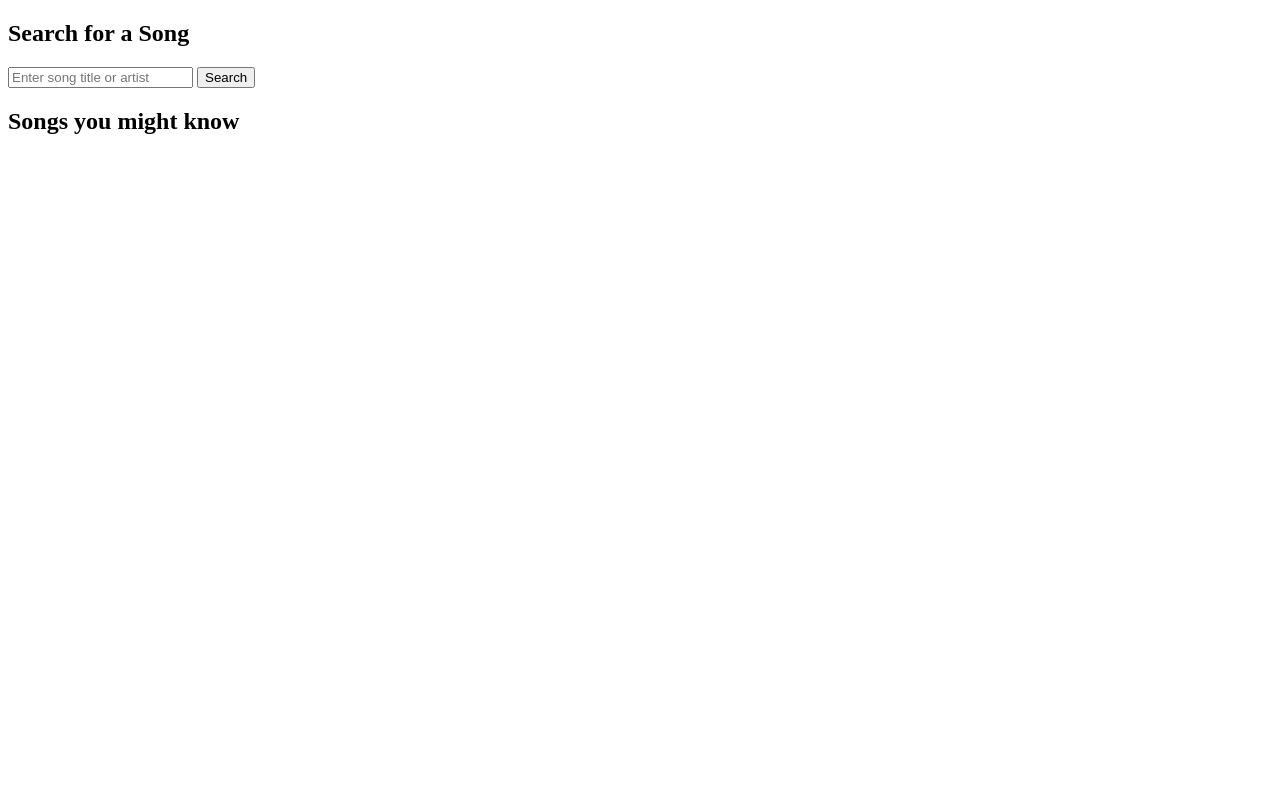
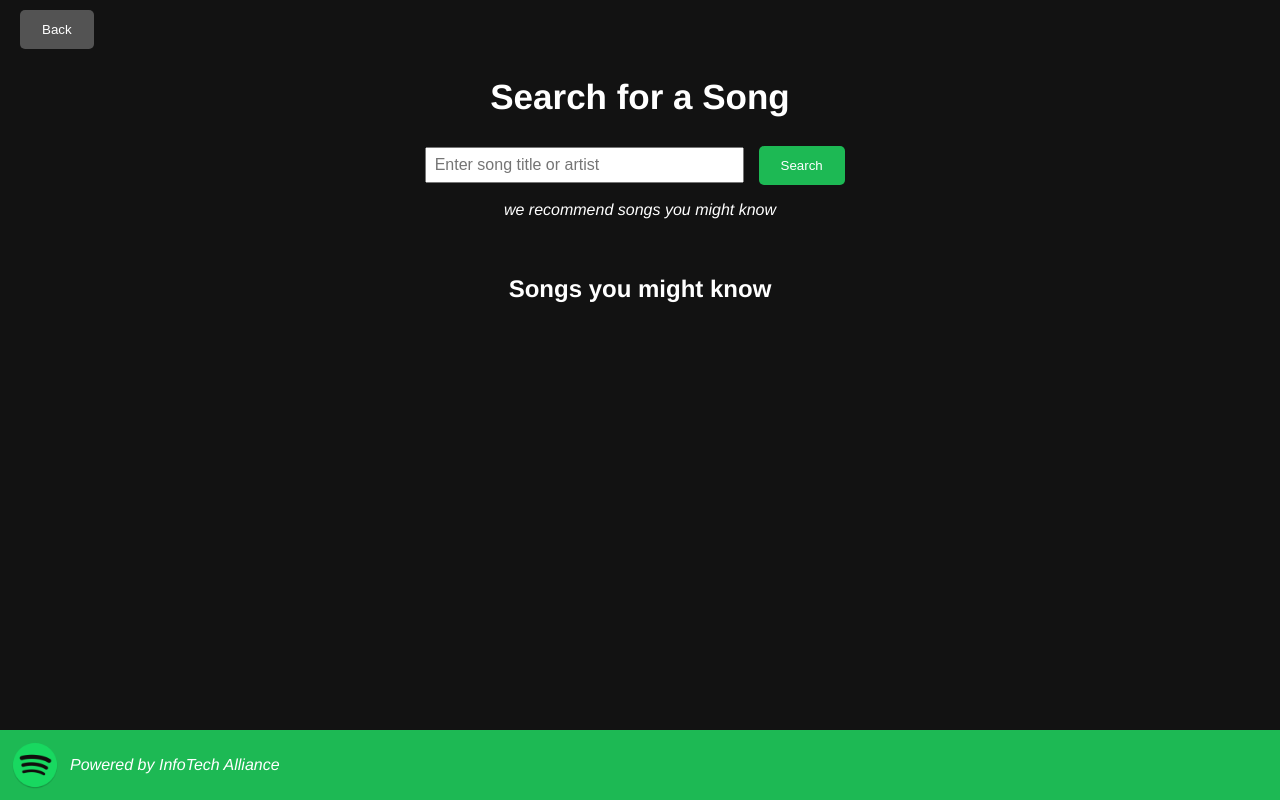
Before and after one commit to IwissManalo/Systems_Integration_Midterms, a Django app: page /home/music/ in a window 1280 px wide. Run offline with Django 5.2, Linux system fonts and the light colour scheme.

Commit message:
UI for Music Page
made adjustments and added new feature (back button)

```diff
--- a/home/my_requests.py
+++ b/home/my_requests.py
@@ -24,6 +24,6 @@
 request = requests.post("https://accounts.spotify.com/api/token",
                        headers={"Content-Type" : "application/x-www-form-urlencoded"},
                        params={"grant_type" : "client_credentials",
-                               "client_id" : "3132de82b782471494b318c2b40bc45b",
-                               "client_secret" : "7bebcd3ac9f04ab69c2de188d66d4240"})
+                               "client_id" : "05d59c5d1f7c45a29a64b751eab4024f",
+                               "client_secret" : "6c473c1be9e8423eaf22efe697e2c2cb"})
 print(request.content)
--- a/home/static/home/css/style.css
+++ b/home/static/home/css/style.css
@@ -8,6 +8,21 @@
   color: #fff;
   padding: 10px;
   font-style: italic;
+  text-align: left;
+  display: flex;
+  align-items: center;
+  justify-content: flex-start;
+  padding: 10px;
+}
+
+.footer-text {
+  color: #ffffff;
+  margin-left: 10px;
+}
+
+.footer-logo {
+  width: 50px;
+  height: auto;
 }
 
 body {
@@ -15,6 +30,24 @@
   padding-top: 40px;
   padding-bottom: 40px;
   font-family: 'Helvetica Neue', Helvetica, Arial, sans-serif;
+}
+
+.back-button {
+  position: absolute;
+  top: 10px;
+  left: 10px;
+  padding: 10px 20px;
+  margin: 0 10px;
+  color: #ffffff;
+  background-color: #535353;
+  border: 2px solid transparent;
+  border-radius: 5px;
+  transition: background-color 0.3s, border-color 0.3s;
+}
+
+.back-button:hover {
+  background-color: #b3b3b3;
+  border-color: #535353;
 }
 
 .home {
@@ -59,6 +92,7 @@
   justify-content: center;
 }
 
+/* BUTTONS */
 .spotify-button {
   text-decoration: none;
   padding: 10px 20px;
@@ -74,3 +108,74 @@
   background-color: #1db954b6;
   border-color: #1DB954;
 }
+
+.description{
+  color: #ffffff;
+  font-style: italic;
+  text-align: center;
+}
+
+.modal {
+  display: none;
+  position: fixed;
+  z-index: 9999;
+  left: 0;
+  top: 0;
+  width: 100%;
+  height: 100%;
+  overflow: auto;
+  background-color: rgb(0, 0, 0);
+  background-color: rgba(0, 0, 0, 0.4);
+}
+
+.modal-content {
+  background-color: #fefefe;
+  margin: 10% auto;
+  padding: 20px;
+  border: 1px solid #888;
+  width: 80%;
+}
+
+.close {
+  color: #aaaaaa;
+  float: right;
+  font-size: 28px;
+  font-weight: bold;
+}
+
+.close:hover,
+.close:focus {
+  color: #000;
+  text-decoration: none;
+  cursor: pointer;
+}
+
+.centered-content {
+  display: flex;
+  flex-direction: column;
+  align-items: center;
+  text-align: center;
+}
+
+.white-text {
+  color: #ffffff;
+}
+
+.search-bar {
+  margin-bottom: 20px;
+}
+
+.main-content {
+  margin-bottom: 60px;
+}
+
+/* MUSIC SECTION */
+.search-input {
+  padding: 7.4px;
+  font-size: 16px;
+  width: 300px;
+}
+
+.search-title{
+  font-size: 35px;
+}
--- a/home/templates/home/artist.html
+++ b/home/templates/home/artist.html
@@ -1,10 +1,14 @@
+{% load static %}
+
 <!DOCTYPE html>
 <html lang="en">
 <head>
     <meta charset="UTF-8">
     <meta name="viewport" content="width=device-width, initial-scale=1.0">
     <title>Spotify Midterms</title>
-    {% load static %}
+    <link href="{% static 'home/css/style.css' %}" rel="stylesheet" />
+    <link rel="shortcut icon" href="{% static 'home/images/logo.png' %}" type="">
+
 </head>
 <body>
 
--- a/home/templates/home/genre.html
+++ b/home/templates/home/genre.html
@@ -35,7 +35,7 @@
     <div id="relatedContent"></div>
 
     <script>
-        var accessToken = "BQDdC3rjjrDL2hCmChw2qCFmuWw9LMHji_MfBjMR2nTIh1kDYFIYT5jAeiSzlvN-hafxDHUDG4-JiZwtX9_DyeAvzJrC7wlWBWug7pusJgszv38Kofo";
+        var accessToken = "BQBqgegxgedfCOiEJWrktbeRZVKtJHkwtOoqfY7ttjTY169nmI7zJNA7X8FAiCsmLdttwycnKYaa_wYi26puh7FWPyudY1qpWbE_3UVvN8xObXdblog-hafxDHUDG4-JiZwtX9_DyeAvzJrC7wlWBWug7pusJgszv38Kofo";
 
         var isSearchPerformed = false;
 
--- a/home/templates/home/music.html
+++ b/home/templates/home/music.html
@@ -1,62 +1,33 @@
+{% load static %}
+
 <!DOCTYPE html>
 <html lang="en">
 <head>
     <meta charset="UTF-8">
     <meta name="viewport" content="width=device-width, initial-scale=1.0">
-    <title>Musics</title>
-    <style>
-        /* Modal styles */
-        .modal {
-            display: none;
-            position: fixed;
-            z-index: 9999;
-            left: 0;
-            top: 0;
-            width: 100%;
-            height: 100%;
-            overflow: auto;
-            background-color: rgb(0, 0, 0);
-            background-color: rgba(0, 0, 0, 0.4);
-        }
+    <title>Music</title>
+    <link href="{% static 'home/css/style.css' %}" rel="stylesheet" />
+    <link rel="shortcut icon" href="{% static 'home/images/logo.png' %}" type="">
+</head>
+<body class="centered-content">
+    <main class="centered-content main-content">
+        <button onclick="window.history.back()" class="back-button">Back</button>
 
-        .modal-content {
-            background-color: #fefefe;
-            margin: 10% auto;
-            padding: 20px;
-            border: 1px solid #888;
-            width: 80%;
-        }
+        <!-- Search form -->
+        <section class="search-bar">
+            <h2 class="white-text search-title">Search for a Song</h2>
+            <form action="{% url 'search_song' %}" method="GET" class="search-form">
+                <input type="text" name="query" placeholder="Enter song title or artist" class="search-input">
+                <button type="submit" class="spotify-button">Search</button> <!-- Apply .spotify-button class here -->
+            </form>
 
-        .close {
-            color: #aaaaaa;
-            float: right;
-            font-size: 28px;
-            font-weight: bold;
-        }
-
-        .close:hover,
-        .close:focus {
-            color: #000;
-            text-decoration: none;
-            cursor: pointer;
-        }
-    </style>
-</head>
-<body>
-    <main>
-        <!-- Search form -->
-        <section>
-            <h2>Search for a Song</h2>
-            <form action="{% url 'search_song' %}" method="GET">
-                <input type="text" name="query" placeholder="Enter song title or artist">
-                <button type="submit">Search</button>
-            </form>
+            <p class="description">we recommend songs you might know</p>
         </section>
 
         {% if not search_results %}
         <!-- Song Recommendations (if no search results) -->
         <section>
-            <h2>Songs you might know</h2>
+            <h2 class="white-text">Songs you might know</h2>
             <div id="song-recommendations">
                 {% for rec in song_recommendations %}
                 <button class="song-button" data-title="{{ rec.title }}" data-image="{{ rec.image_url }}">
@@ -75,7 +46,7 @@
         {% if search_results %}
         <!-- Display search results -->
         <section>
-            <h2>Search Results</h2>
+            <h2 class="white-text">Search Results</h2>
             <div id="search-results">
                 {% for song in search_results %}
                 <button class="song-button" data-title="{{ song.title }}" data-image="{{ song.image_url }}">
@@ -92,7 +63,7 @@
         {% if song_recommendations %}
         <!-- Display Song recommendations -->
         <section>
-            <h2>Song Recommendations</h2>
+            <h2 class="white-text">Song Recommendations</h2>
             <div id="song-recommendations">
                 {% for rec in song_recommendations %}
                 <button class="song-button" data-title="{{ rec.title }}" data-image="{{ rec.image_url }}">
@@ -122,7 +93,8 @@
                     <p id="modalDuration"></p>
                 </div>
             </div>
-    </div></center>
+        </div>
+    </center>
 </div>
 
 <script>
@@ -163,7 +135,12 @@
         }
     };
 </script>
+</body>
+
+<footer>
+    <img src="{% static 'home/images/logo.png' %}" alt="Logo" class="footer-logo">
+    <p class="footer-text">Powered by InfoTech Alliance</p>
+</footer>
 
 
-</body>
 </html>
--- a/home/views.py
+++ b/home/views.py
@@ -9,7 +9,7 @@
 import spotipy
 from spotipy.oauth2 import SpotifyClientCredentials
 
-client_id = '0e7d735b06ac4782b4f0451ab70d5558'
+client_id = '05d59c5d1f7c45a29a64b751eab4024f'
 redirect_uri = 'http://localhost:8888/callback'
 
 def home(request):
```
Also changed, not shown: home/templates/home/index.html (+6 -4 lines), 1 other file. Lines whose indentation alone changed are shown as unchanged.
